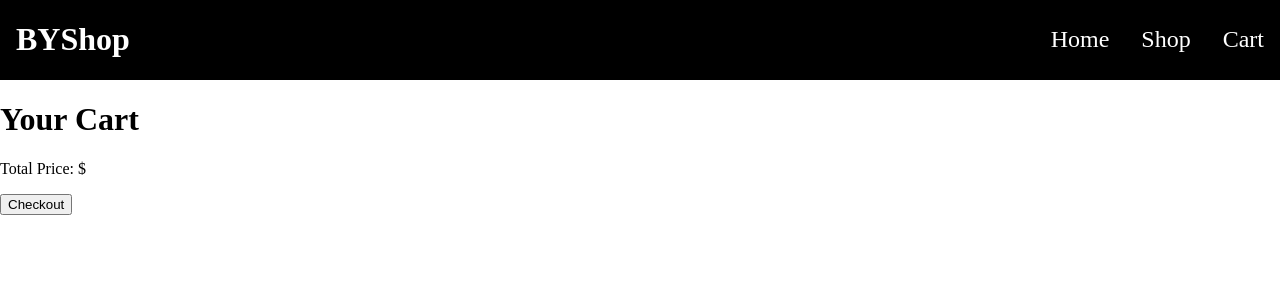
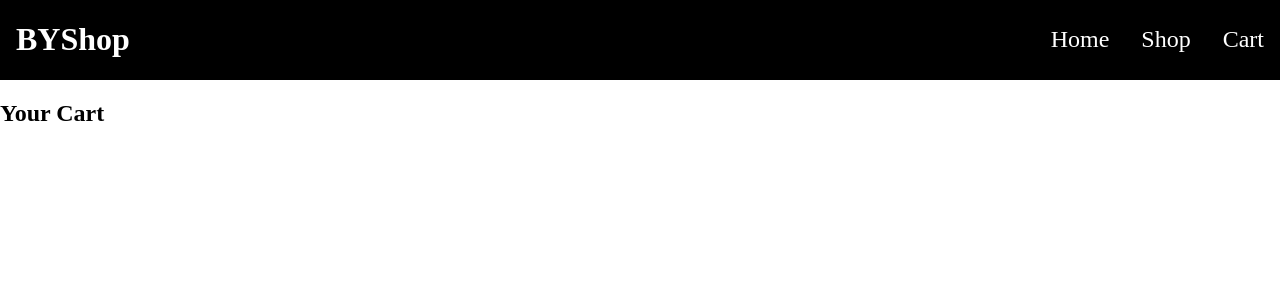
Before and after one commit to halileryildirim/shopping-cart, a React (Vite) app: page /cart in a window 1280 px wide. Shown: the top 300 px of the page. Built offline with nearby package versions, Linux system fonts and the light colour scheme.

Commit message:
Add UseCartState custom hook and import to cart and addtocart components

```diff
--- a/src/components/AddToCart.jsx
+++ b/src/components/AddToCart.jsx
@@ -1,23 +1,26 @@
 import { useState } from "react";
+import { useCartState } from "./UseCartState";
 import "../styles/AddToCart.css";
 
-const AddToCart = () => {
+const AddToCart = ({item}) => {
     const [quant, setQuant] = useState(1);
+    const { addToCart } = useCartState();
 
     const increaseQuant = () => {
         if (quant < 10) {
-            setQuant(quantity => quantity + 1);
+            setQuant((prevQuant) => prevQuant + 1);
         }
     }
 
     const decreaseQuant = () => {
         if (quant > 1) {
-            setQuant(quantity => quantity - 1);
+            setQuant((prevQuant)  => prevQuant - 1);
         }
     }
 
-    const handleQuant = () => {
-        setQuant(quant);
+    const handleAddToCart = () => {
+        addToCart(item);
+        setQuant(1);
     }
 
     return (
@@ -25,9 +28,9 @@ const AddToCart = () => {
             <form className="cart-form">
                 <label htmlFor="add-input"></label>
                 <button type="button" className="count-button" onClick={decreaseQuant}>-</button>
-                <input type="number" id="add-input" value={quant} onChange={handleQuant} />
+                <input type="number" id="add-input" value={quant} readOnly />
                 <button type="button" className="count-button" onClick={increaseQuant}>+</button>
-                <button type="button" style={{ borderRadius: "4px", height: "32px", marginLeft: "12px" }}>Add to Cart</button>
+                <button type="button" style={{ borderRadius: "4px", height: "32px", marginLeft: "12px" }} onClick={handleAddToCart}>Add to Cart</button>
             </form>
         </>
     )
--- a/src/components/Cart.jsx
+++ b/src/components/Cart.jsx
@@ -1,24 +1,32 @@
-import Navbar from "./Navbar"
+import { useEffect, useState } from "react";
+import Navbar from "./Navbar";
+import { useCartState } from "./UseCartState";
 
-const Cart = ({ cart }) => {
-    const calculateTotalPrice = () => {
-        // return cart && cart.reduce((total, item) => total + item.price * item.quant, 0)
+const Cart = () => {
+    const { cartItems, removeFromCart } = useCartState();
+
+    const handleRemoveFromCart = (itemID) => {
+        removeFromCart(itemID);
     }
+
+    useEffect(() => {
+        console.log("Cart items updated:", cartItems);
+    }, [cartItems])
+
     return (
         <>
             <Navbar/>
-            <h1>Your Cart</h1>
-            {cart && cart.map((item) => (
-                <div key={item.id}>
-                    <img src="item.url"/>
-                    <p>{item.name}</p>
-                    <p>{item.price}</p>
-                    <p>{item.quant}</p>
-                    <h5>Price: {item.price * item.quant} $</h5>
-                </div>
-            ))}
-            <p>Total Price: {calculateTotalPrice()} $</p>
-            <button type="button">Checkout</button>
+            <div>
+                <h2>Your Cart</h2>
+                {cartItems.map((item) => (
+                    <div key={item.id}>
+                        <img src={item.image} alt="item" />
+                        <p>{item.title}</p>
+                        <p>Price: {item.price}</p>
+                        <button onClick={() => handleRemoveFromCart(item.id)}>Remove</button>
+                    </div>
+                ))}
+            </div>
         </>
     )
 }
--- a/src/components/ShopItem.jsx
+++ b/src/components/ShopItem.jsx
@@ -10,7 +10,7 @@ const ShopItem = ({ item }) => {
                 <h4>{item.title}</h4>
                 <p><strong>{item.price}$</strong></p>
             </div>
-            <AddToCart item={item}/>
+            <AddToCart item={item} />
         </div>
     )
 };
--- /dev/null
+++ b/src/components/UseCartState.jsx
@@ -0,0 +1,15 @@
+import { useState } from "react";
+
+export const useCartState = () => {
+    const [cartItems, setCartItems] = useState([]);
+
+    const addToCart = (item) => {
+        setCartItems(...cartItems, item);
+    }
+
+    const removeFromCart = (itemID) => {
+        setCartItems(cartItems.filter((item) => item.id !== itemID));
+    }
+
+    return { cartItems, addToCart, removeFromCart}
+}
```
